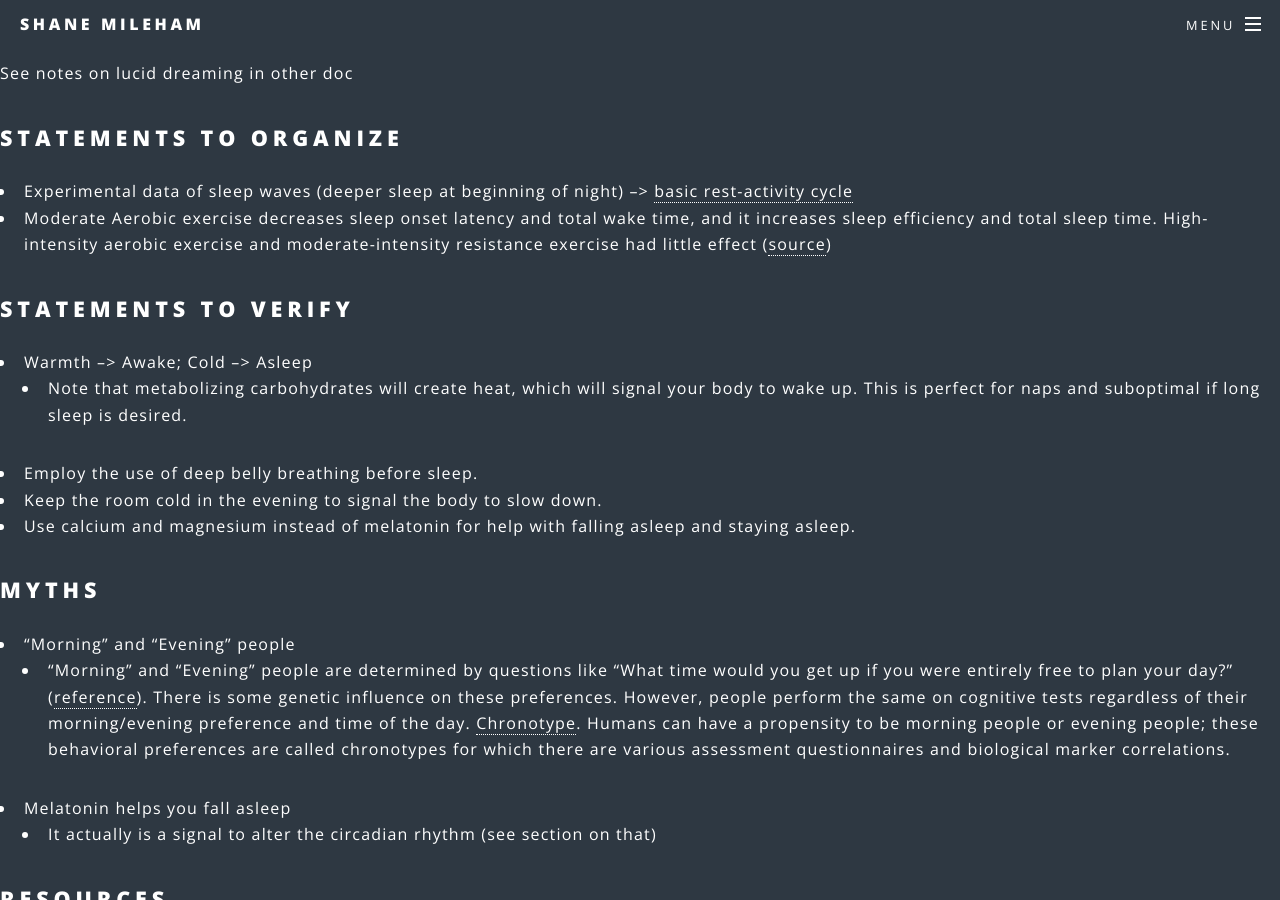
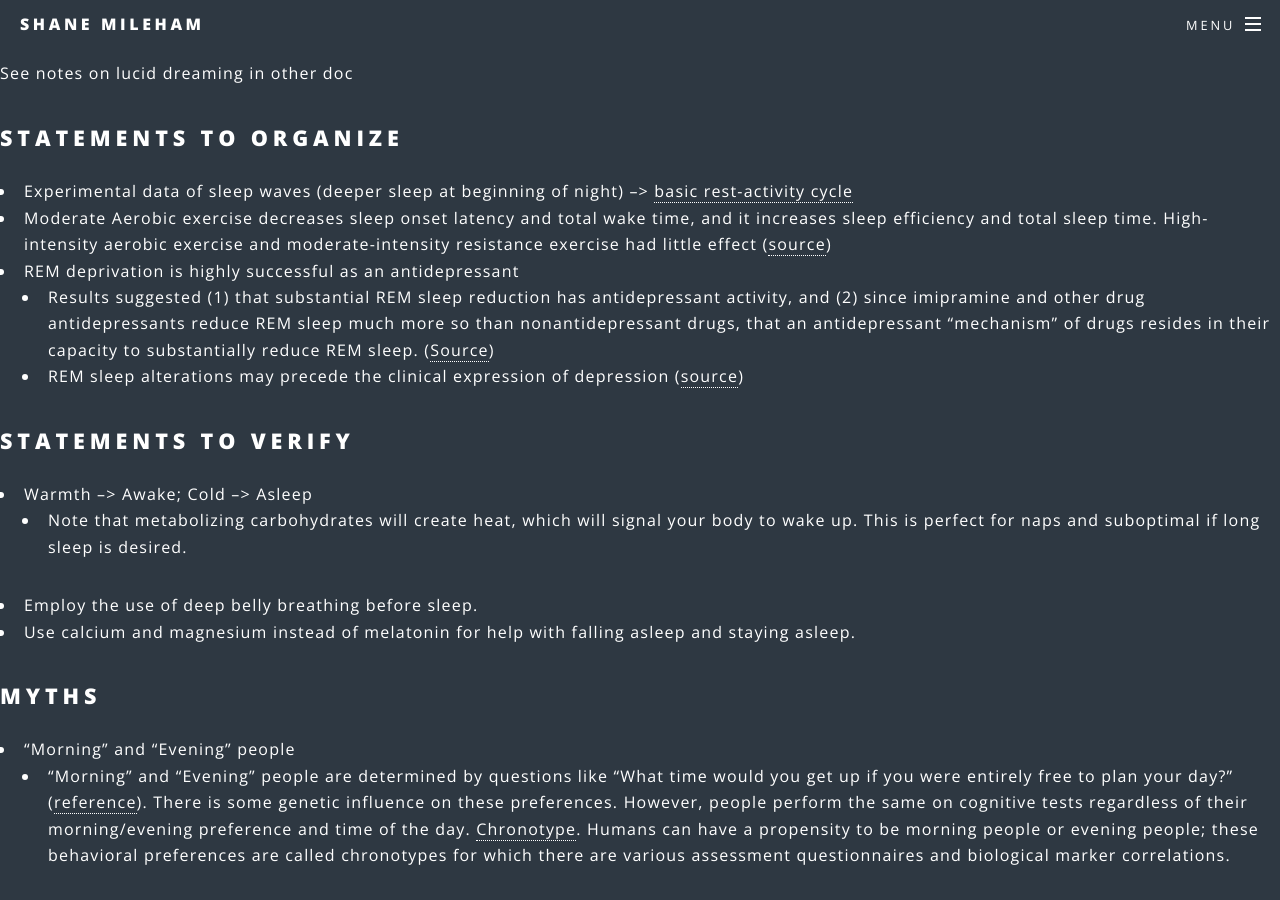
Before and after one commit to shanemileham/shanemileham.github.io, a Jekyll site: the page built from _kb/athletic/sleep.md, in a window 1280 px wide and 900 px high, scrolled down 1269 px. Built offline with Jekyll 4.4.1, drawn with Linux system fonts in a browser that asks for light colours; comment, search, counter and statistics services are not loaded; some of the changed text lies outside the part shown.

Commit message:
Working on sleep

```diff
--- a/_kb/athletic/sleep.md
+++ b/_kb/athletic/sleep.md
@@ -38,13 +38,14 @@ See notes on lucid dreaming in other doc
 ## Statements To Organize
 - Experimental data of sleep waves (deeper sleep at beginning of night) --> [basic rest-activity cycle](https://en.m.wikipedia.org/wiki/Basic_rest-activity_cycle)
 - Moderate Aerobic exercise decreases sleep onset latency and total wake time, and it increases sleep efficiency and total sleep time. High-intensity aerobic exercise and moderate-intensity resistance exercise had little effect ([source](https://www.ncbi.nlm.nih.gov/pmc/articles/PMC2883039/))
-
+- REM deprivation is highly successful as an antidepressant
+  - Results suggested (1) that substantial REM sleep reduction has antidepressant activity, and (2) since imipramine and other drug antidepressants reduce REM sleep much more so than nonantidepressant drugs, that an antidepressant "mechanism" of drugs resides in their capacity to substantially reduce REM sleep. ([Source](https://jamanetwork.com/journals/jamapsychiatry/article-abstract/491375))
+  - REM sleep alterations may precede the clinical expression of depression ([source](https://www.ncbi.nlm.nih.gov/pubmed/23391633))
 
 ## Statements to Verify
 - Warmth --> Awake; Cold --> Asleep
   - Note that metabolizing carbohydrates will create heat, which will signal your body to wake up. This is perfect for naps and suboptimal if long sleep is desired.
 - Employ the use of deep belly breathing before sleep.
-- Keep the room cold in the evening to signal the body to slow down.
 - Use calcium and magnesium instead of melatonin for help with falling asleep and staying asleep.
 
 
```
Also changed, not shown: other parts of _kb/athletic/sleep.md (+1 -1 lines).
